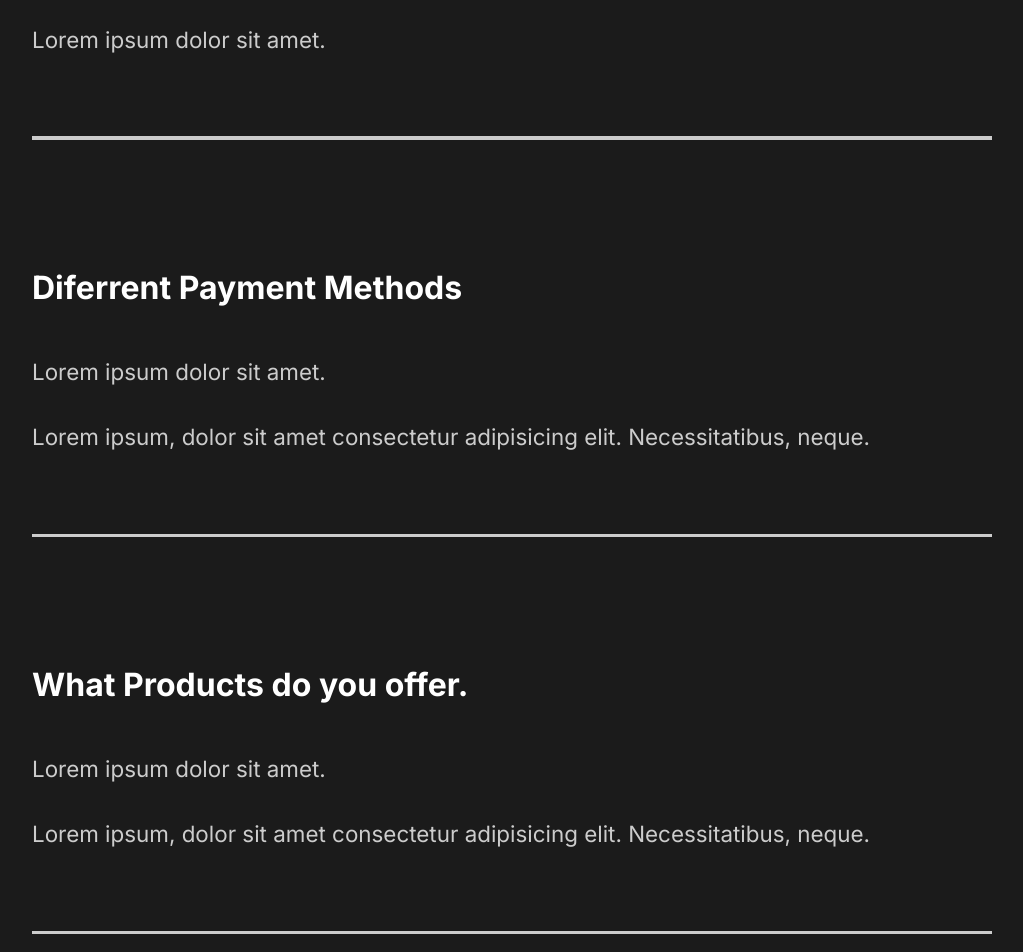
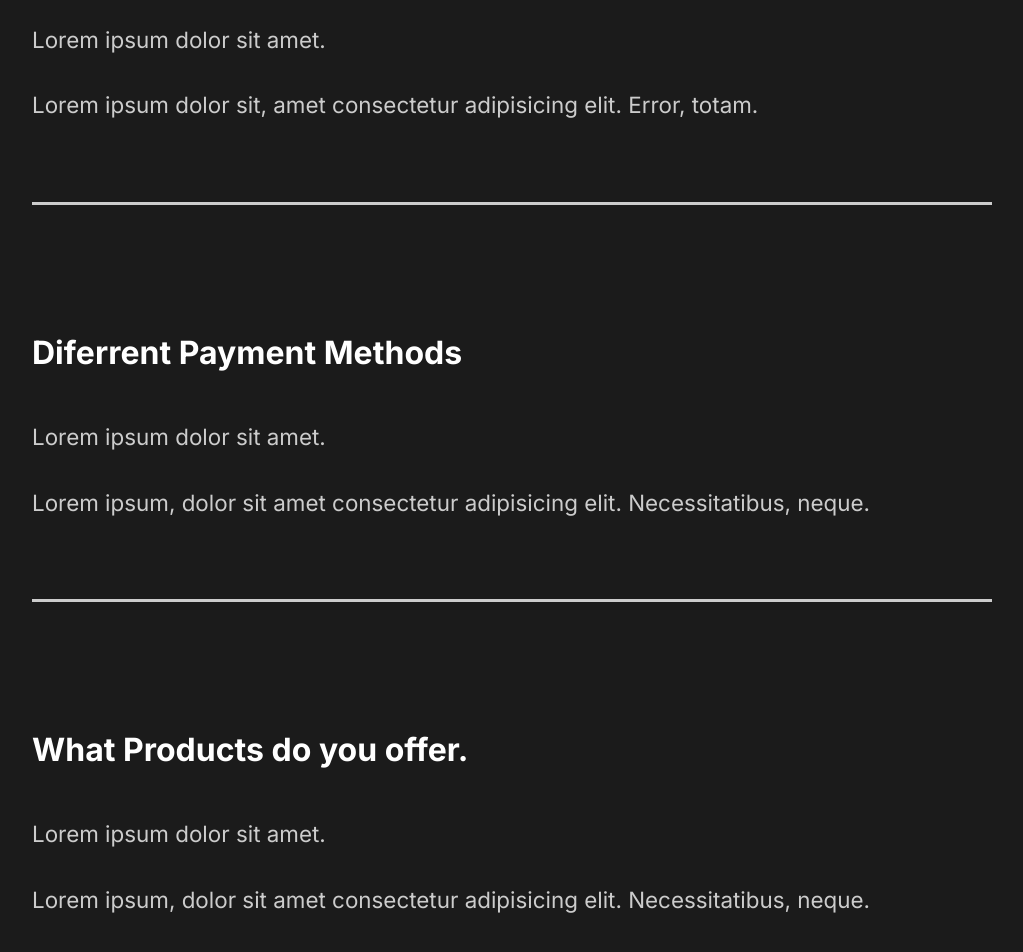
Before and after one commit to developedbyed/the-creative-react-course-capture, a React (Create React App) app: page / in a window 1280 px wide. Shown: the part 2960-3912 px from the top of the page, without its empty margins (128-1151 px from the left). Built offline with nearby package versions, Linux system fonts and the light colour scheme.

Commit message:
18.Finishing FAQ Animation

```diff
--- a/src/components/FaqSection.js
+++ b/src/components/FaqSection.js
@@ -2,6 +2,7 @@ import React from "react";
 import styled from "styled-components";
 import { About } from "../styles";
 import Toggle from "./Toggle";
+import { AnimateSharedLayout } from "framer-motion";
 
 const FaqSection = () => {
   return (
@@ -9,9 +10,8 @@ const FaqSection = () => {
       <h2>
         Any Questions <span>FAQ</span>
       </h2>
-      <Toggle>
-        <div className="question">
-          <h4>How Do I Start?</h4>
+      <AnimateSharedLayout>
+        <Toggle title="How Do I Start?">
           <div className="answer">
             <p>Lorem ipsum dolor sit amet.</p>
             <p>
@@ -20,20 +20,17 @@ const FaqSection = () => {
               magnam placeat corporis.
             </p>
           </div>
-          <div className="faq-line"></div>
+        </Toggle>
+        <Toggle title="Daily Schedule">
+          <div className="answer">
+            <p>Lorem ipsum dolor sit amet.</p>
+            <p>
+              Lorem ipsum dolor sit, amet consectetur adipisicing elit. Error,
+              totam.
+            </p>
           </div>
         </Toggle>
-
-      <div className="question">
-        <h4>Daily Schedule</h4>
-        <div className="answer">
-          <p>Lorem ipsum dolor sit amet.</p>
-        </div>
-        <div className="faq-line"></div>
-      </div>
-
-      <div className="question">
-        <h4>Diferrent Payment Methods</h4>
+        <Toggle title="Diferrent Payment Methods">
           <div className="answer">
             <p>Lorem ipsum dolor sit amet.</p>
             <p>
@@ -41,10 +38,8 @@ const FaqSection = () => {
               Necessitatibus, neque.
             </p>
           </div>
-        <div className="faq-line"></div>
-      </div>
-      <div className="question">
-        <h4>What Products do you offer.</h4>
+        </Toggle>
+        <Toggle title="What Products do you offer.">
           <div className="answer">
             <p>Lorem ipsum dolor sit amet.</p>
             <p>
@@ -52,8 +47,8 @@ const FaqSection = () => {
               Necessitatibus, neque.
             </p>
           </div>
-        <div className="faq-line"></div>
-      </div>
+        </Toggle>
+      </AnimateSharedLayout>
     </Faq>
   );
 };
--- a/src/components/Toggle.js
+++ b/src/components/Toggle.js
@@ -1,8 +1,15 @@
+import { motion } from "framer-motion";
 import React, { useState } from "react";
 
-const Toggle = ({ children }) => {
+const Toggle = ({ children, title }) => {
   const [toggle, setToggle] = useState(true);
-  return <div onClick={() => setToggle(!toggle)}>{toggle ? children : ""}</div>;
+  return (
+    <motion.div layout className="question" onClick={() => setToggle(!toggle)}>
+      <motion.h4 layout>{title}</motion.h4>
+      {toggle ? children : ""}
+      <div className="faq-line"></div>
+    </motion.div>
+  );
 };
 
 export default Toggle;
```
Lines whose indentation alone changed are shown as unchanged.
